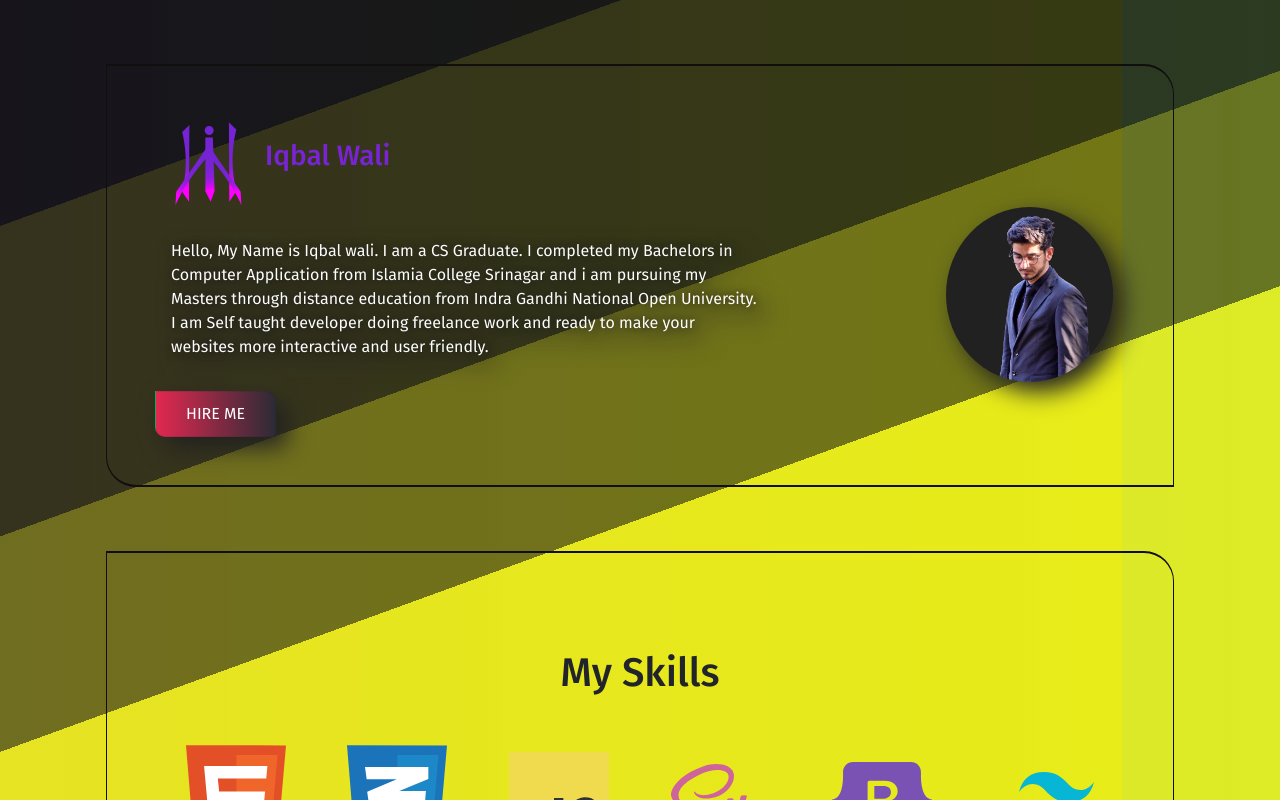
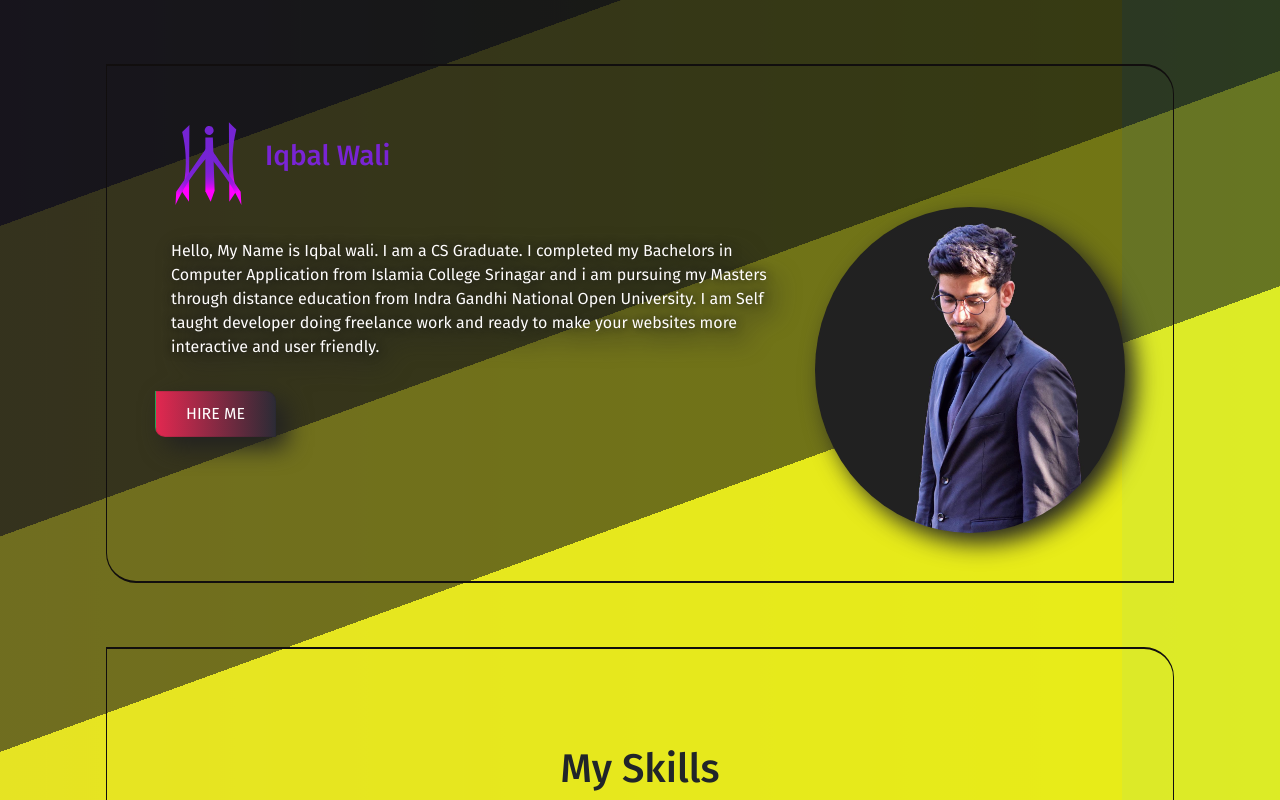
Before and after one commit to iqbalwalii/portfolio, a React (Create React App) app: page / in a window 1280 px wide. Shown: the top 800 px of the page. Built offline with nearby package versions, Linux system fonts and the light colour scheme.

Commit message:
enlarged image

```diff
--- a/src/components/Hero/Hero.css
+++ b/src/components/Hero/Hero.css
@@ -52,8 +52,7 @@
 }
 
 .inside__border .hero__inside .image img {
-  width: 50%;
-  margin-left: 9rem;
+  width: 100%;
   border-radius: 50%;
 }
 
--- a/src/components/Hero/Hero.sass
+++ b/src/components/Hero/Hero.sass
@@ -39,8 +39,8 @@
                     text-align: left
         & .image
             & img
-                width: 50%
-                margin-left: 9rem
+                width: 100%
+                // margin-left: 9rem
                 border-radius: 50%
 @media screen and (max-width: 700px)
     .hero__inside
```
Also changed, not shown: 1 other file (tests, documents, lock files or other folders).
